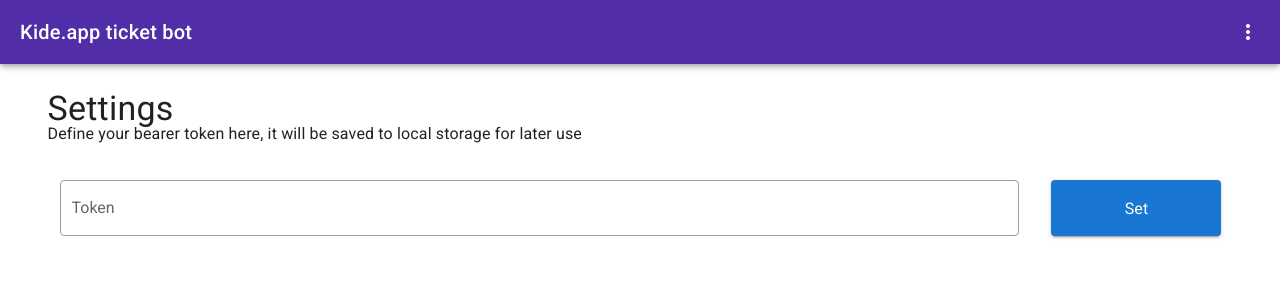
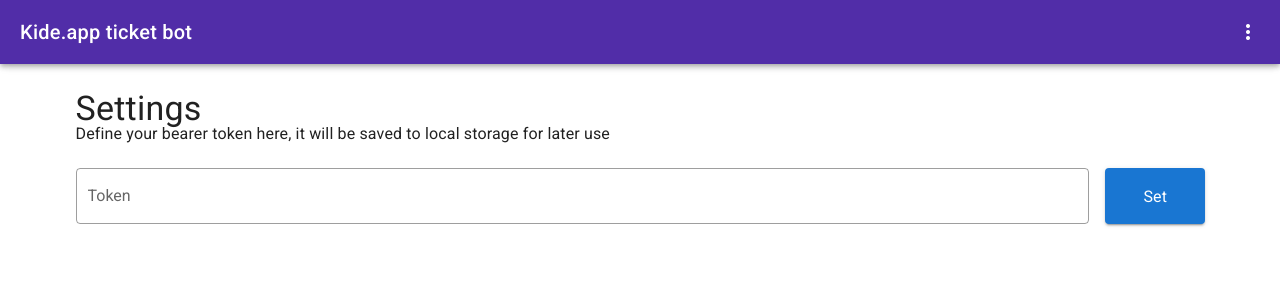
Before and after one commit to AleksiVirkkala/KideAppBot, a Vue app: page /settings in a window 1280 px wide. Shown: the top 300 px of the page. Built offline with nearby package versions, Linux system fonts and the light colour scheme.

Commit message:
Enhanced layout

```diff
--- a/src/views/Settings.vue
+++ b/src/views/Settings.vue
@@ -1,5 +1,5 @@
 <template>
-  <v-container class="mt-6">
+  <v-container class="mt-6 px-6 px-sm-10">
     <v-row class="text-h4">
       Settings
     </v-row>
@@ -7,29 +7,29 @@
       Define your bearer token here, it will be saved to local storage for later
       use
     </v-row>
-    <v-row class="mt-8">
-      <v-col cols="10" class="pr-4">
+    <v-row class="mt-8 flex-nowrap">
+      <div class="pr-2 flex-grow-1">
         <v-text-field
           label="Token"
           outlined
           v-model="tokenFieldValue"
           type="password"
         ></v-text-field>
-      </v-col>
-      <v-col cols="2" class="pl-4">
+      </div>
+      <div class="pl-2">
         <v-btn
           color="primary"
           height="56"
-          block
-          class="text-none text-subtitle-1"
+          width="100"
+          class="text-none text-subtitle-1 flex-shrink-1"
           @click="setBearerToken"
         >
           Set
         </v-btn>
-      </v-col>
+      </div>
     </v-row>
     <v-row>
-      <v-col>
+      <v-col class="px-0">
         <v-fade-transition>
           <v-alert :type="alert.type" v-show="alert.show">
             {{ alert.content }}
```
